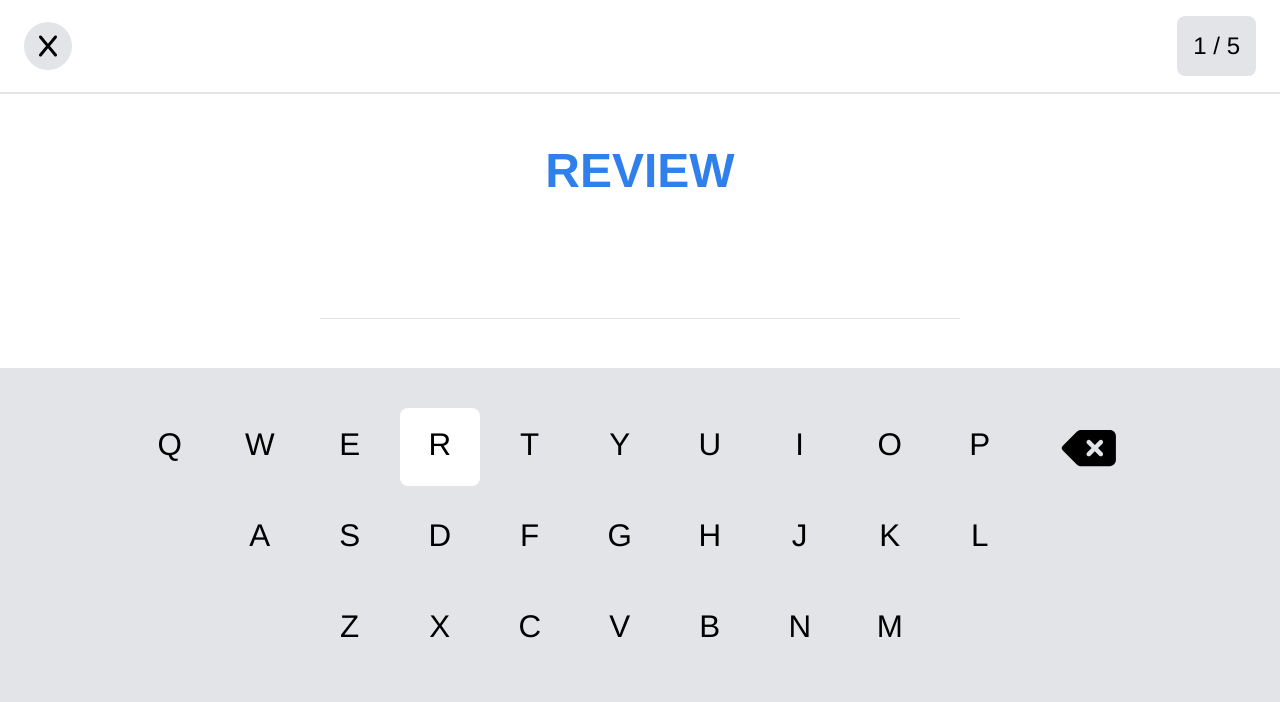
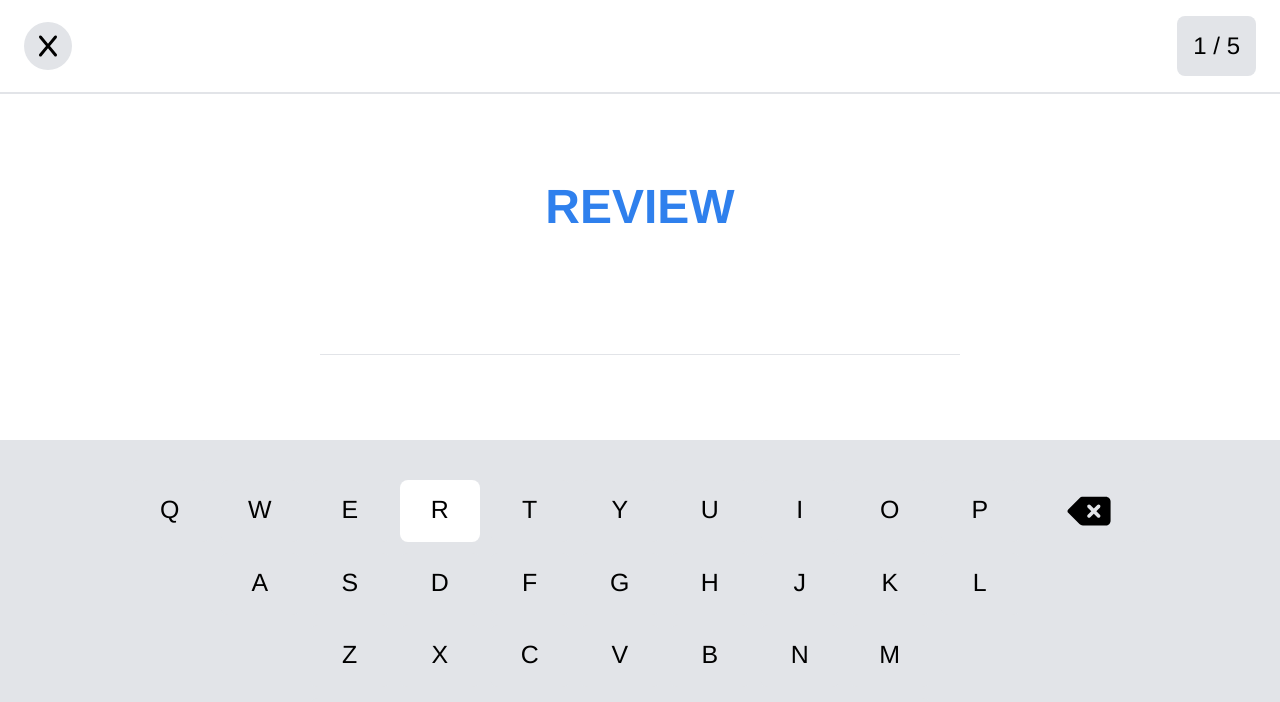
Before and after one commit to project-qwerty/project-qwerty, a Vue app: page /practice in a window 1280 px wide. Shown: the top 702 px of the page. Built offline with nearby package versions, Linux system fonts and the light colour scheme.

Commit message:
fix sizing because I got them the wrong way around

```diff
--- a/src/views/PracticePage.vue
+++ b/src/views/PracticePage.vue
@@ -564,8 +564,8 @@
     background-color: var(--faint-colour);
   }
 
-  .keyboard-wrapper.alpha { height: 352px; }
-  .keyboard-wrapper.alphanumeric { height: 280px; }
+  .keyboard-wrapper.alpha { height: 280px; }
+  .keyboard-wrapper.alphanumeric { height: 352px; }
   .keyboard-wrapper.numeric { height: 352px; }
 
   /* this selects the keyboard itself */
```
